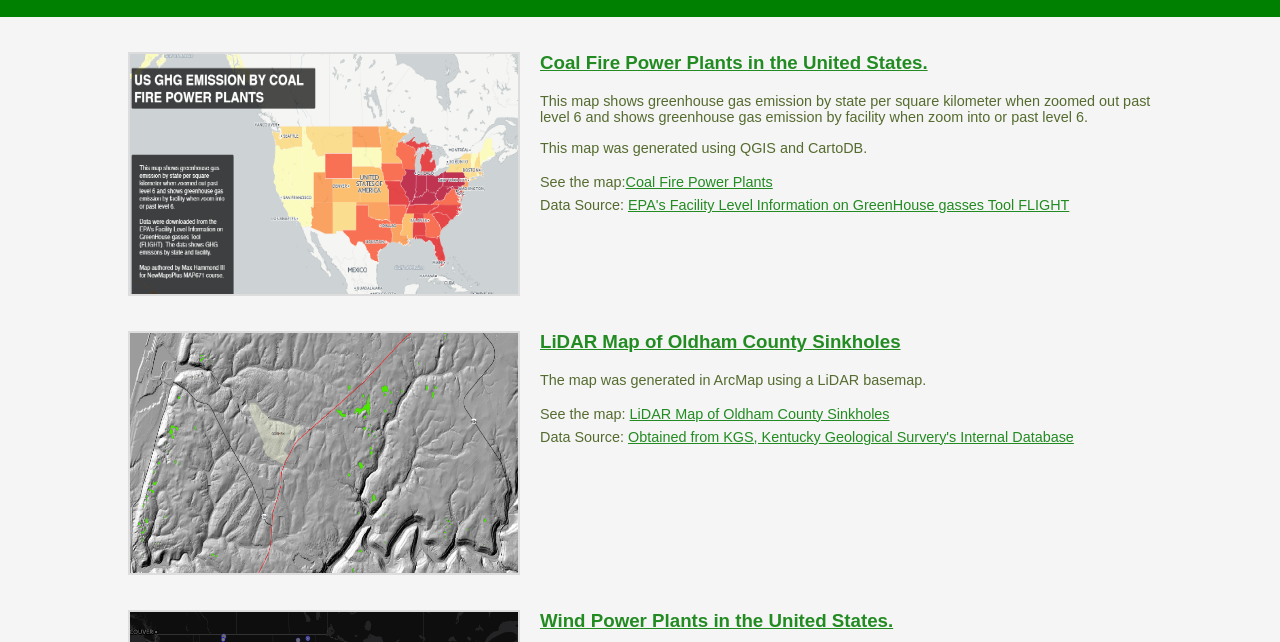
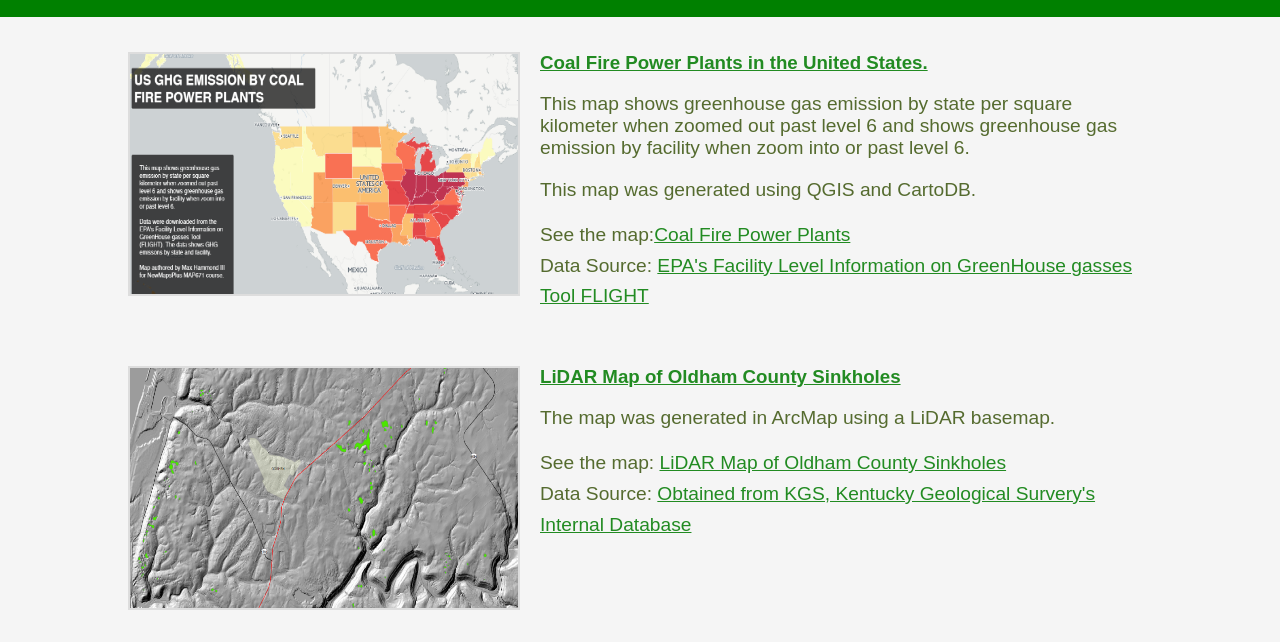
Before and after one commit to mhammond86/mhammond86.github.io, a plain HTML site: page index.html in a window 1280 px wide. Shown: the part 82-724 px from the top of the page. Drawn offline with nearby package versions, Linux system fonts and the light colour scheme; a web font is replaced by a local one.

Commit message:
font_size

```diff
--- a/index.html
+++ b/index.html
@@ -39,12 +39,12 @@ h2 {
         color: #228B22;
     }
     p {
-        font-size: .9em;
+        font-size: 1.2em;
         color: #556B2F;
     }
     ul {
         list-style-type: none;
-        font-size: .9em;
+        font-size: 1.2em;
         color: #556B2F;
         line-height: 1.6em;
     }
```
